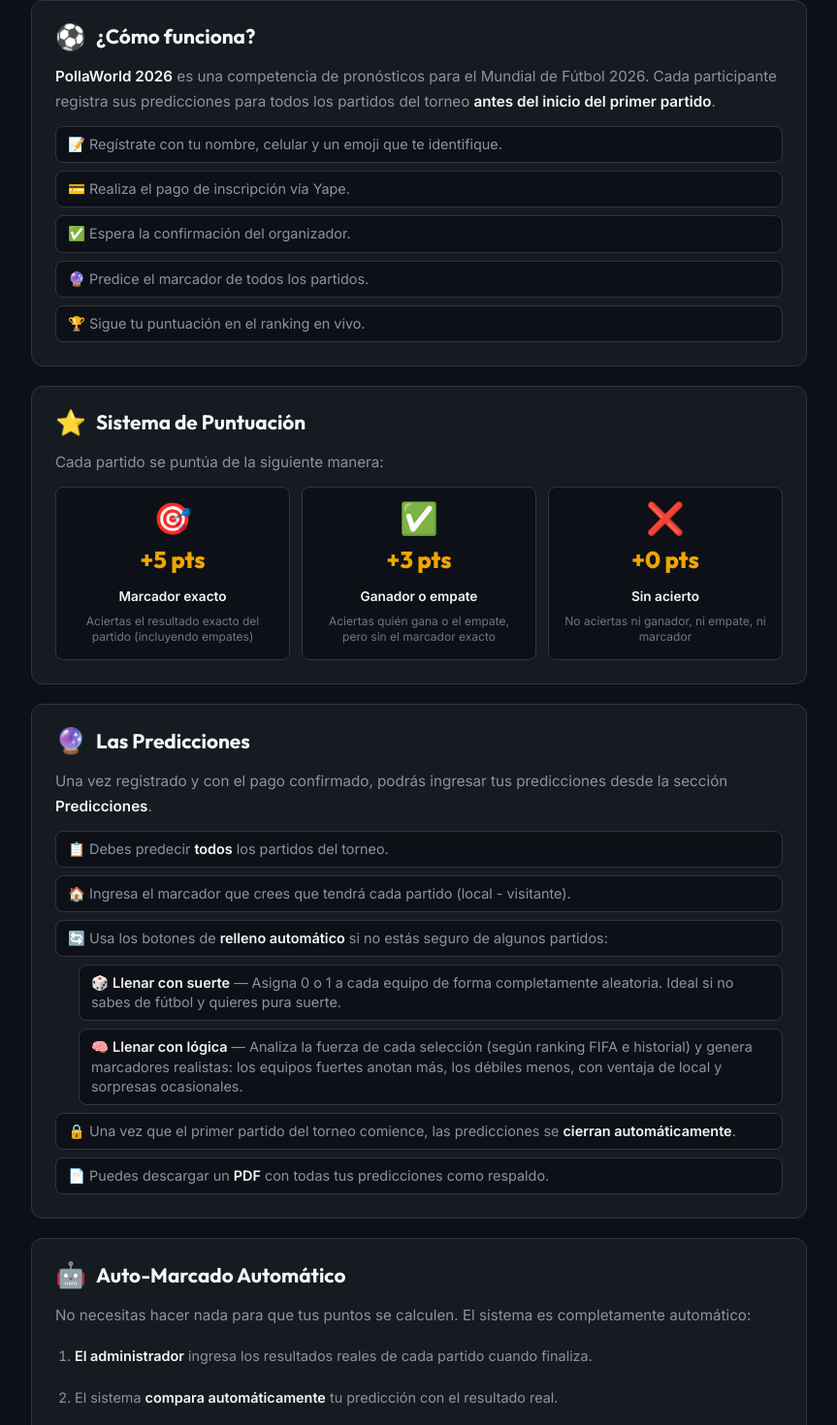
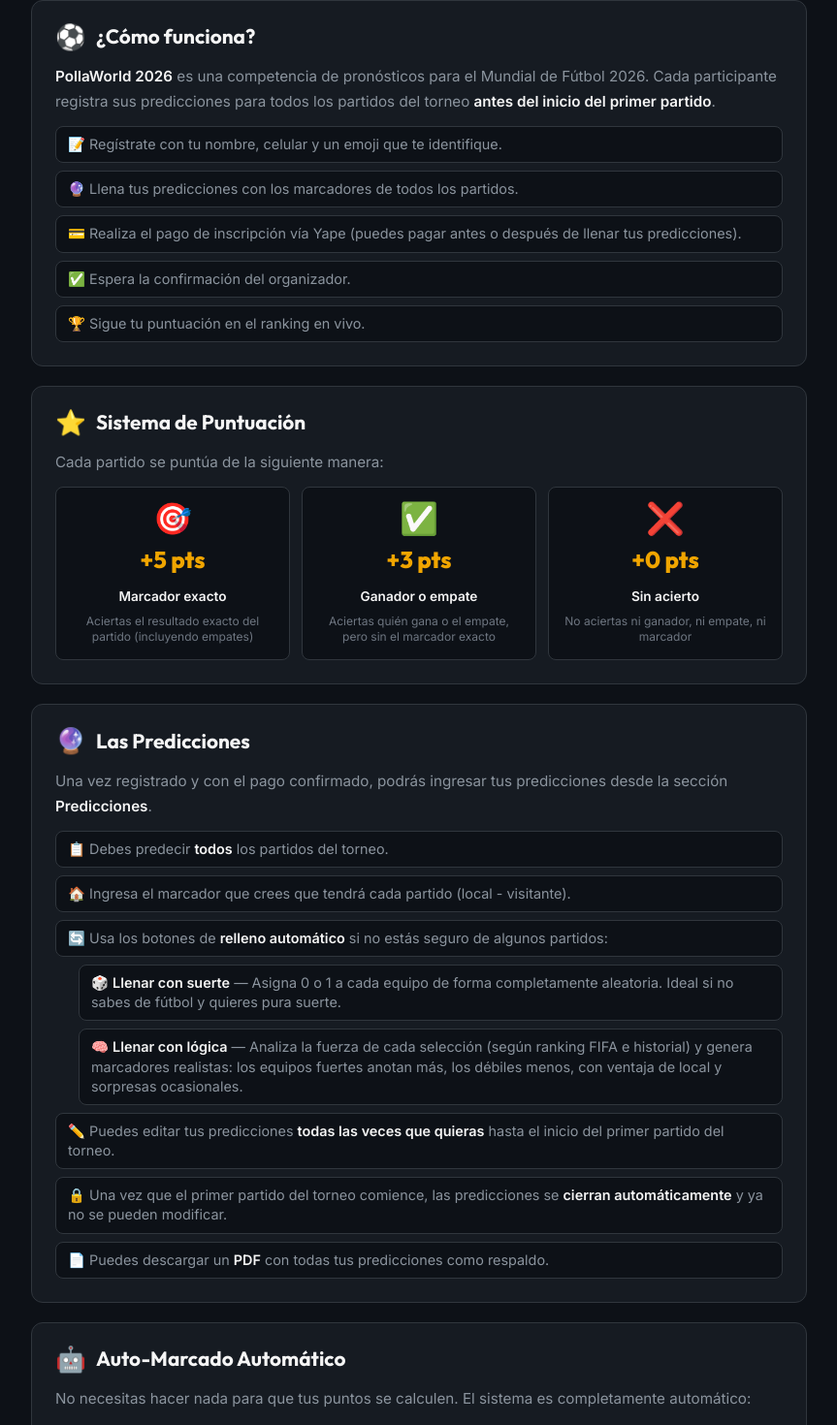
Before and after one commit to cponce123com-create/pollamundial2026, a React (Vite) app in the folder pollaworld-2026/client/: page / in a window 1280 px wide. Shown: the part 365-1835 px from the top of the page at 97% size, without its empty margins (208-1071 px from the left). Built offline with nearby package versions, Linux system fonts and the light colour scheme; no server answers; what @react-pdf/renderer would draw is missing.

Commit message:
docs: clarify predictions can be filled before paying and can be freely edited
- Updated flow: predictions can be filled before or after payment
- Added note about unlimited editing until first match starts

```diff
--- a/pollaworld-2026/client/src/pages/Home.tsx
+++ b/pollaworld-2026/client/src/pages/Home.tsx
@@ -16,9 +16,9 @@ const SECTIONS = [
         </p>
         <ul className="home-checklist">
           <li>📝 Regístrate con tu nombre, celular y un emoji que te identifique.</li>
-          <li>💳 Realiza el pago de inscripción vía Yape.</li>
+          <li>🔮 Llena tus predicciones con los marcadores de todos los partidos.</li>
+          <li>💳 Realiza el pago de inscripción vía Yape (puedes pagar antes o después de llenar tus predicciones).</li>
           <li>✅ Espera la confirmación del organizador.</li>
-          <li>🔮 Predice el marcador de todos los partidos.</li>
           <li>🏆 Sigue tu puntuación en el ranking en vivo.</li>
         </ul>
       </>
@@ -91,7 +91,8 @@ const SECTIONS = [
             realistas: los equipos fuertes anotan más, los débiles menos, con
             ventaja de local y sorpresas ocasionales.
           </li>
-          <li>🔒 Una vez que el primer partido del torneo comience, las predicciones se <strong>cierran automáticamente</strong>.</li>
+          <li>✏️ Puedes editar tus predicciones <strong>todas las veces que quieras</strong> hasta el inicio del primer partido del torneo.</li>
+          <li>🔒 Una vez que el primer partido del torneo comience, las predicciones se <strong>cierran automáticamente</strong> y ya no se pueden modificar.</li>
           <li>📄 Puedes descargar un <strong>PDF</strong> con todas tus predicciones como respaldo.</li>
         </ul>
       </>
```
